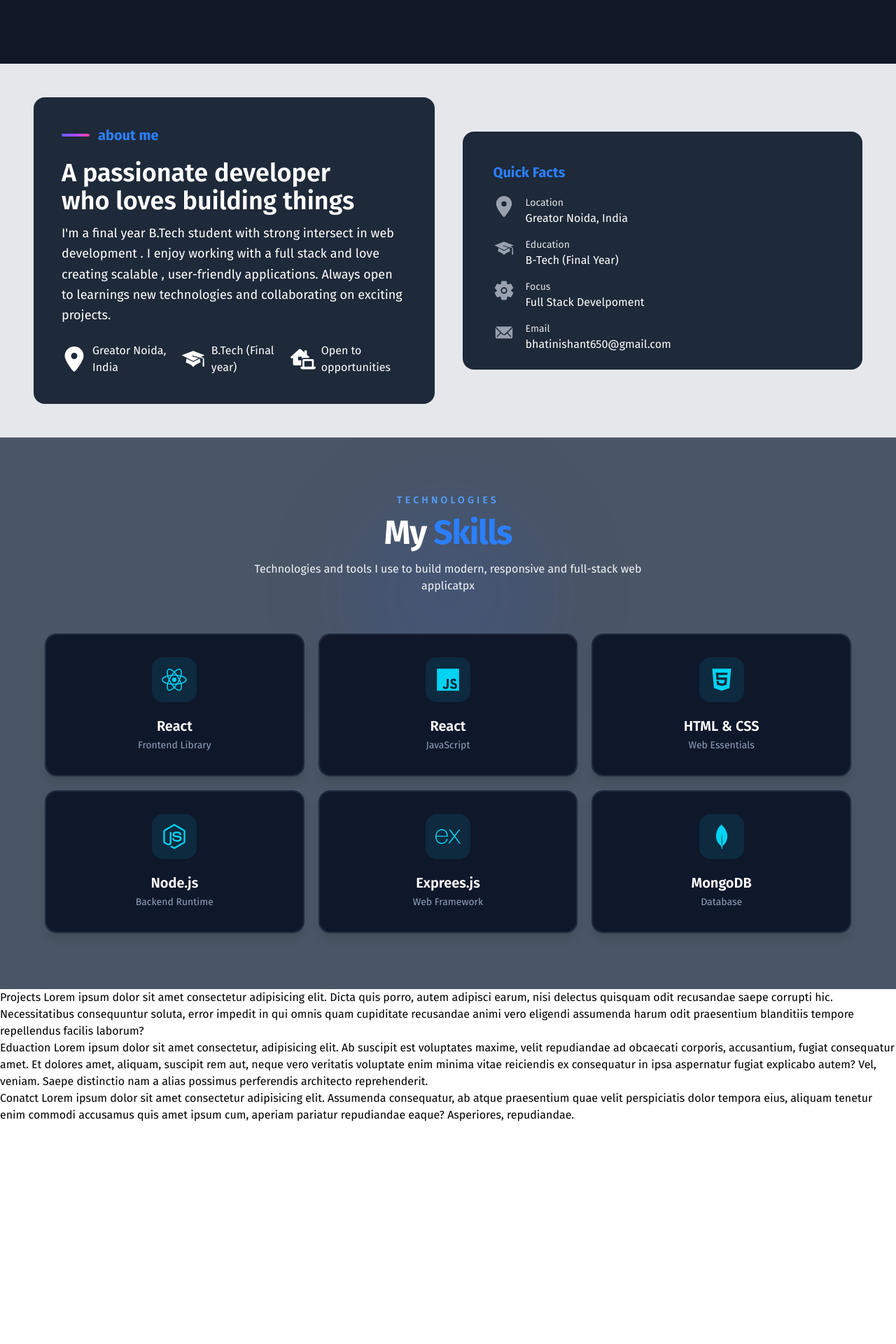
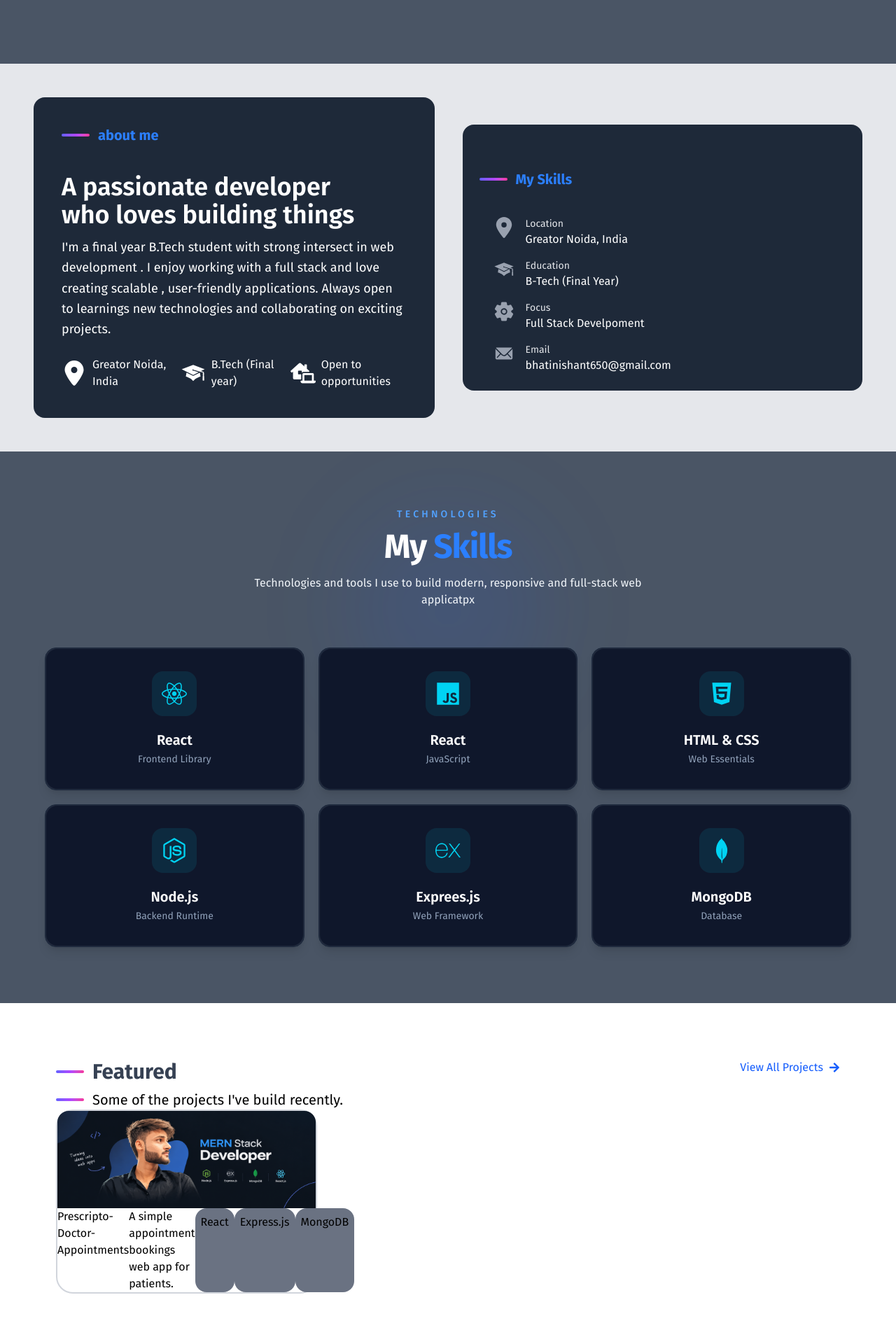
Before and after one commit to bhatinishant38/Portfolio, a React (Vite) app: page / in a window 1280 px wide. Shown: the part 600-2520 px from the top of the page at 70% size. Before the commit the page ends 2205 px from the top, so only its background shows below. Built offline with nearby package versions, Linux system fonts and the light colour scheme.

Commit message:
Enhance About, Home, Navabr, and Projects components with improved layout, styling, and content

```diff
--- a/src/Components/About.jsx
+++ b/src/Components/About.jsx
@@ -11,7 +11,7 @@ const About = () => {
       id="About"
     >
       <div className="px-4 sm:px-8 lg:px-10 bg-gray-800 text-white rounded-2xl pb-6 sm:pb-8 lg:pb-10 w-full lg:w-1/2">
-        <div className="flex items-center gap-3 pt-5">
+        <div className="flex items-center gap-3 pt-5 pb-5">
           <div className="w-6 sm:w-10">
             <hr className="h-1 border-0 my-4 sm:my-8 bg-linear-to-r from-indigo-500 via-purple-500 to-pink-500 rounded-full" />
           </div>
@@ -62,9 +62,14 @@ const About = () => {
       </div>
 
       <div className="bg-gray-800 text-white rounded-2xl pb-5 sm:pb-6 p-4 sm:p-5 lg:p-6 w-full lg:w-1/2">
-        <div className="p-3 sm:p-4 lg:p-5 text-lg sm:text-xl font-bold text-blue-500">
-          Quick Facts
+
+      <div className="flex items-center gap-3 pt-5 pb-5">
+          <div className="w-6 sm:w-10">
+            <hr className="h-1 border-0 my-4 sm:my-8 bg-linear-to-r from-indigo-500 via-purple-500 to-pink-500 rounded-full" />
+          </div>
+          <div className="text-lg sm:text-xl font-bold text-blue-500">My Skills</div>
         </div>
+
 
         <div className="flex flex-col gap-3 sm:gap-4 px-3 sm:px-5">
           <div className="flex gap-3 sm:gap-4">
--- a/src/Components/Home.jsx
+++ b/src/Components/Home.jsx
@@ -14,7 +14,7 @@ const Home = () => {
 
       <hr className="border-slate-700" />
 
-      <div className="flex  bg-gray-900 text-white items-center md:justify-around justify-center  px-10 py-3 pt-20 pb-10 sm:pb-15">
+      <div className="flex  bg-gray-600 text-white items-center md:justify-around justify-center  px-10 py-3 pt-20 pb-10 sm:pb-15">
         <div>
           <div className="text-sky-500 text-sm md:text-2xl sm:text-xl lg:text-3xl font-bold">Hi,i'm</div>
           <div className="text-2xl sm:text-3xl md:text-5xl lg:text-6xl font-bold">
--- a/src/Components/Navabr.jsx
+++ b/src/Components/Navabr.jsx
@@ -7,7 +7,7 @@ const Navabr = () => {
  const [active, setActive] = useState("Home");
   return (
     <div>
-        <nav className=" bg-gray-900 pt-5 pb-4 flex items-center md:justify-around justify-between  pr-10 pl-10 md:pr-0 md:pl-0">
+        <nav className=" bg-gray-800 pt-5 pb-4 flex items-center md:justify-around justify-between  pr-10 pl-10 md:pr-0 md:pl-0">
                 <a href="#Header">
                   <img className="w-15 h-15" src="/logo-NB.svg" alt="" />
                 </a>
--- a/src/Components/Projects.jsx
+++ b/src/Components/Projects.jsx
@@ -1,14 +1,61 @@
 import React from "react";
+import { FaArrowRight } from "react-icons/fa";
 
 const Projects = () => {
   return (
-    <div id="Projects">
+    <div id="Projects" className="w-full p-20">
+      <div className="flex justify-between">
+        <div className="flex flex-col gap-2 ">
+          <div className="flex items-center gap-3 ">
+            <div className="text-gray-500 font-bold w-10">
+              <hr className="h-1 border-0  bg-linear-to-r from-indigo-500 via-purple-500 to-pink-500 rounded-full" />
+            </div>
+            <div className="font-bold text-2xl sm:text-3xl text-gray-700">
+              Featured
+            </div>
+          </div>
 
-      Projects Lorem ipsum dolor sit amet consectetur adipisicing elit. Dicta
-      quis porro, autem adipisci earum, nisi delectus quisquam odit recusandae
-      saepe corrupti hic. Necessitatibus consequuntur soluta, error impedit in
-      qui omnis quam cupiditate recusandae animi vero eligendi assumenda harum
-      odit praesentium blanditiis tempore repellendus facilis laborum?
+          <div className="flex items-center gap-3 ">
+            <div className="text-gray-500 font-bold w-10">
+              <hr className="h-1 border-0  bg-linear-to-r from-indigo-500 via-purple-500 to-pink-500 rounded-full" />
+            </div>
+            <p className="text-sm sm:text-lg lg:text-xl">
+              Some of the projects I've build recently.
+            </p>
+          </div>
+        </div>
+
+        <a href="">
+          <p className="flex gap-2 items-center text-blue-600">
+            {" "}
+            View All Projects
+            <span>
+              <FaArrowRight />
+            </span>
+          </p>
+        </a>
+      </div>
+
+      <div>
+
+        <div className=" w-1/3  border-2 border-gray-300 rounded-3xl">
+
+          <div >
+            <img className="rounded-t-2xl" src="/banner.png" alt="" />
+          </div>
+          <div className="flex">
+            <p>Prescripto-Doctor-Appointments</p>
+            <p>A simple appointment bookings web app for patients. </p>
+            <div className="flex ">
+              <p className="bg-gray-500 rounded-2xl p-2">React</p>
+              <p className="bg-gray-500 rounded-2xl p-2">Express.js</p>
+              <p className="bg-gray-500 rounded-2xl p-2">MongoDB</p>
+            </div>
+          </div>
+
+        </div>
+
+      </div>
     </div>
   );
 };
```
